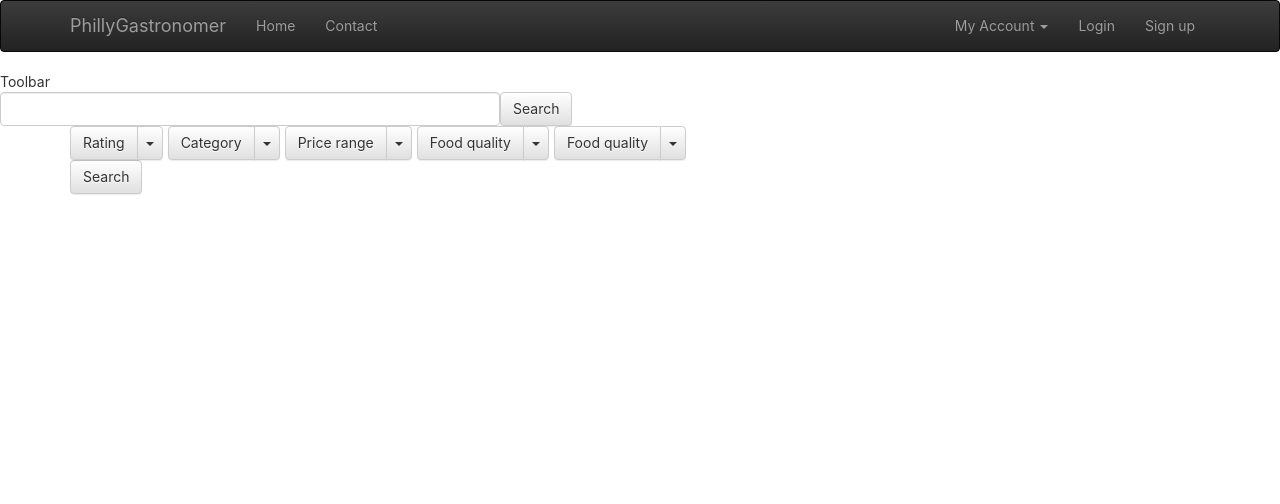
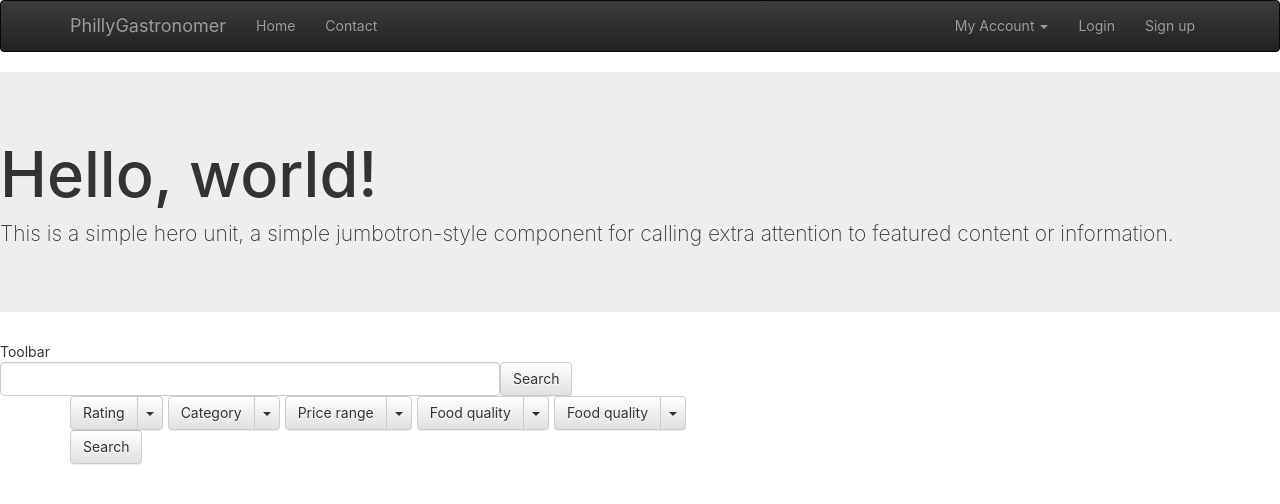
Before and after one commit to olivia-aosun/PhillyGastronomer, a React app in the folder Frontend/: page / in a window 1280 px wide. Shown: the top 504 px of the page. Built offline with nearby package versions, Linux system fonts and the light colour scheme.

Commit message:
Update Layout.js

```diff
--- a/Frontend/src/components/Layout/Layout.js
+++ b/Frontend/src/components/Layout/Layout.js
@@ -4,10 +4,12 @@ import classes from './Layout.css';
 import SearchBar from '../../containers/SearchBar/SearchBar';
 import Filter from '../../containers/Filter/Filter';
 import NavBar from '../NavBar/NavBar';
+import ProjectJumbotron from '../ProjectJumbotron/ProjectJumbotron';
 
 const layout = (props) => (
     <Aux>
         <NavBar></NavBar>
+        <ProjectJumbotron></ProjectJumbotron>
         <div>Toolbar</div>
         <SearchBar />
         <Filter />
```
